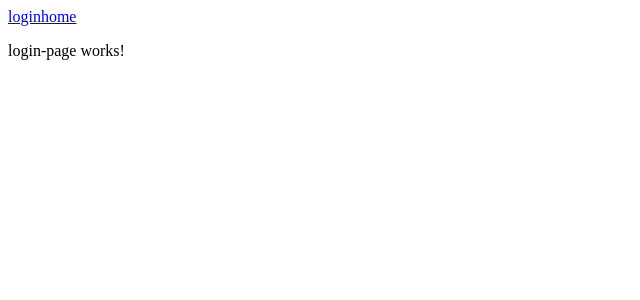
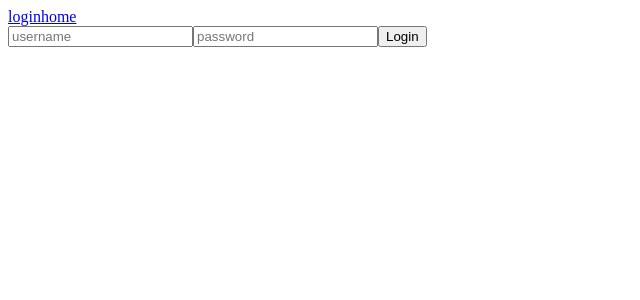
Before and after one commit to ungear/connectication-spa, an Angular app: page /login in a window 1280 px wide. Shown: the top 300 px of the page, without its empty margins (0-640 px from the left). Built offline with nearby package versions, Linux system fonts and the light colour scheme.

Commit message:
add Login service

```diff
--- a/src/app/app.module.ts
+++ b/src/app/app.module.ts
@@ -3,6 +3,7 @@ import { BrowserModule } from '@angular/platform-browser';
 
 import { AppRoutingModule } from './app-routing.module';
 import { AppComponent } from './app.component';
+import {SharedModule} from './shared/shared.module';
 
 @NgModule({
   declarations: [
@@ -10,7 +11,8 @@ import { AppComponent } from './app.component';
   ],
   imports: [
     BrowserModule,
-    AppRoutingModule
+    AppRoutingModule,
+    SharedModule
   ],
   providers: [],
   bootstrap: [AppComponent]
--- a/src/app/login/login-page/login-page.component.html
+++ b/src/app/login/login-page/login-page.component.html
@@ -1 +1,5 @@
-<p>login-page works!</p>
+<form (submit)="onFormSubmit()">
+  <input type="text" [(ngModel)]="username" name="username" placeholder="username"/>
+  <input type="text" [(ngModel)]="password" name="password" placeholder="password"/>
+  <button type="submit">Login</button>
+</form>
--- a/src/app/login/login-page/login-page.component.ts
+++ b/src/app/login/login-page/login-page.component.ts
@@ -1,4 +1,5 @@
 import { Component, OnInit } from '@angular/core';
+import {LoginService} from '../../shared/login.service';
 
 @Component({
   selector: 'app-login-page',
@@ -6,10 +7,17 @@ import { Component, OnInit } from '@angular/core';
   styleUrls: ['./login-page.component.scss']
 })
 export class LoginPageComponent implements OnInit {
-
-  constructor() { }
+  username: string | null = null;
+  password: string | null = null;
+  constructor(private loginService: LoginService) { }
 
   ngOnInit(): void {
   }
 
+  onFormSubmit(): void{
+    if (this.username && this.password) {
+      this.loginService.loginUser(this.username, this.password)
+        .subscribe(x => console.log(x));
+    }
+  }
 }
--- a/src/app/login/login.module.ts
+++ b/src/app/login/login.module.ts
@@ -2,6 +2,8 @@ import { NgModule } from '@angular/core';
 import { CommonModule } from '@angular/common';
 import { LoginPageComponent } from './login-page/login-page.component';
 import {LoginRoutingModule} from './login-routing.module';
+import {SharedModule} from '../shared/shared.module';
+import {FormsModule} from '@angular/forms';
 
 
 
@@ -11,7 +13,9 @@ import {LoginRoutingModule} from './login-routing.module';
   ],
   imports: [
     CommonModule,
-    LoginRoutingModule
+    LoginRoutingModule,
+    SharedModule,
+    FormsModule,
   ]
 })
 export class LoginModule { }
--- /dev/null
+++ b/src/app/shared/login.service.ts
@@ -0,0 +1,14 @@
+import { Injectable } from '@angular/core';
+import {HttpClient} from '@angular/common/http';
+import {Observable} from 'rxjs';
+
+@Injectable({
+  providedIn: 'root'
+})
+export class LoginService {
+  constructor(private http: HttpClient) { }
+
+  loginUser(username: string, password: string): Observable<any>{
+    return this.http.post('http://localhost:3000/auth/login', { username, password});
+  }
+}
```
Also changed, not shown: src/app/shared/shared.module.ts (added, +12 -0 lines), 1 other file (tests, documents, lock files or other folders).
